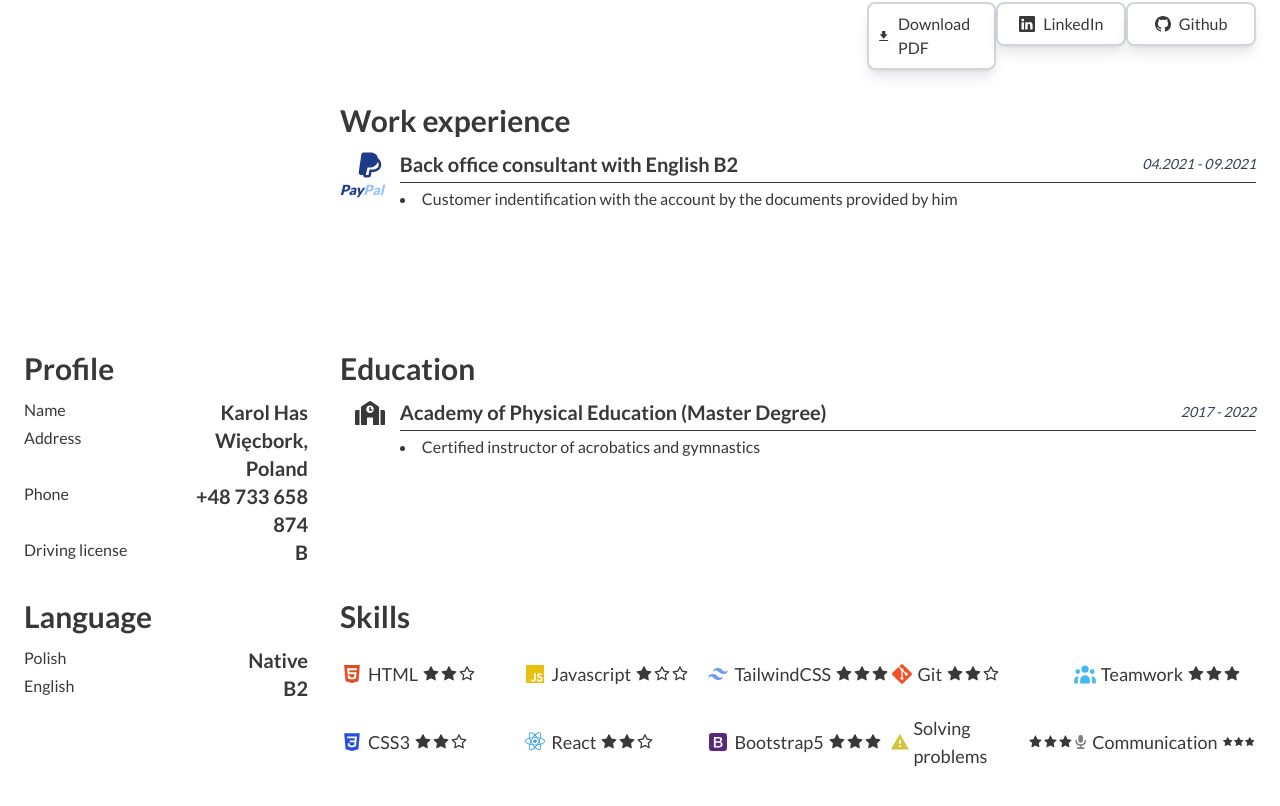
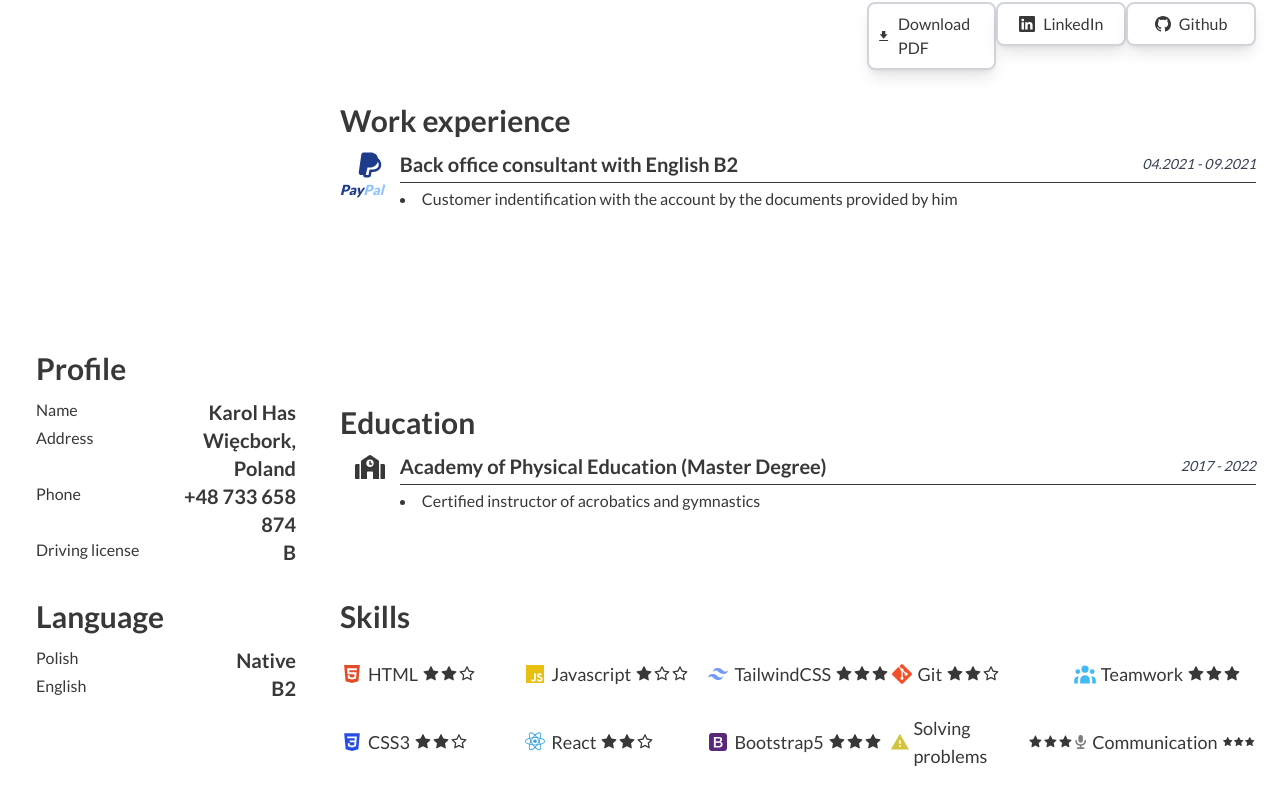
Before and after one commit to karolhas/CV, a React (Vite) app: page / in a window 1280 px wide. Shown: the part 418-1224 px from the top of the page. Built offline with nearby package versions, Linux system fonts and the light colour scheme.

Commit message:
changed paddings of Profile and Languages components

```diff
--- a/src/App.tsx
+++ b/src/App.tsx
@@ -9,14 +9,14 @@ import Skills from "./components/Skills";
 
 function App() {
   return (
-    <div className="grid-rows-8 grid min-h-screen grid-cols-12 gap-8 p-6">
+    <div className="grid-rows-8 grid min-h-screen grid-cols-12 content-center gap-8 p-6">
       <div className="col-span-3 col-start-1 row-span-3 row-start-1">
         <Photo />
       </div>
-      <div className="col-span-3 col-start-1 row-start-4">
+      <div className="col-span-3 col-start-1 row-start-4 px-3">
         <Profile />
       </div>
-      <div className="col-span-3 col-start-1 row-start-5">
+      <div className="col-span-3 col-start-1 row-start-5 px-3">
         <Language />
       </div>
       <div className="col-span-5 col-start-4 row-span-2 row-start-1 flex items-center">
@@ -28,7 +28,7 @@ function App() {
       <div className="col-span-9 col-start-4 row-start-3">
         <Experience />
       </div>
-      <div className="col-span-9 col-start-4 row-start-4">
+      <div className="col-span-9 col-start-4 row-start-4 flex flex-col justify-center">
         <Education />
       </div>
       <div className="col-span-9 col-start-4 row-start-5">
```
